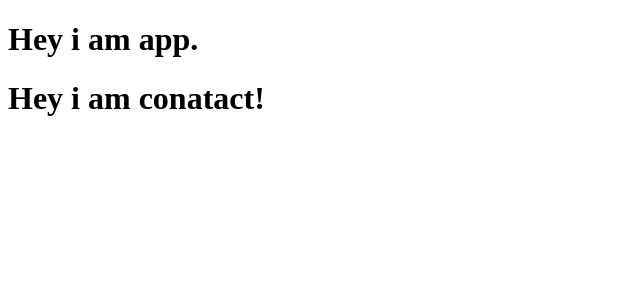
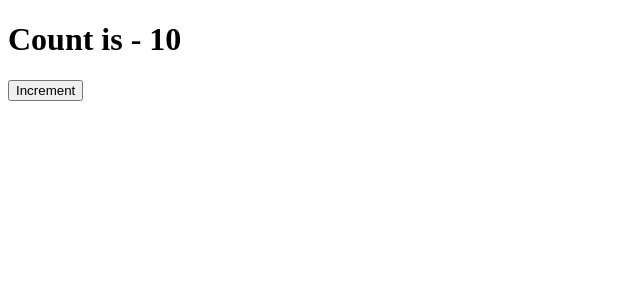
Before and after one commit to forgewithharsh/sheriyans-cohort3.0, a React (Vite) app in the folder react/day4-prop_state/: page / in a window 1280 px wide. Shown: the top 300 px of the page, without its empty margins (0-640 px from the left). Built offline with nearby package versions, Linux system fonts and the light colour scheme.

Commit message:
feat: update App component to display count and implement increment functionality

```diff
--- a/react/day4-prop_state/src/App.jsx
+++ b/react/day4-prop_state/src/App.jsx
@@ -1,11 +1,19 @@
 import React from "react";
-import Contact from "./Contact";
 
 const App = () => {
+  let count = 10;
+
   return (
     <div>
-      <h1>Hey i am app.</h1>
-      <Contact />
+      <h1>Count is - {count}</h1>
+
+      <button
+        onClick={() => {
+          count++;
+        }}
+      >
+        Increment
+      </button>
     </div>
   );
 };
```
